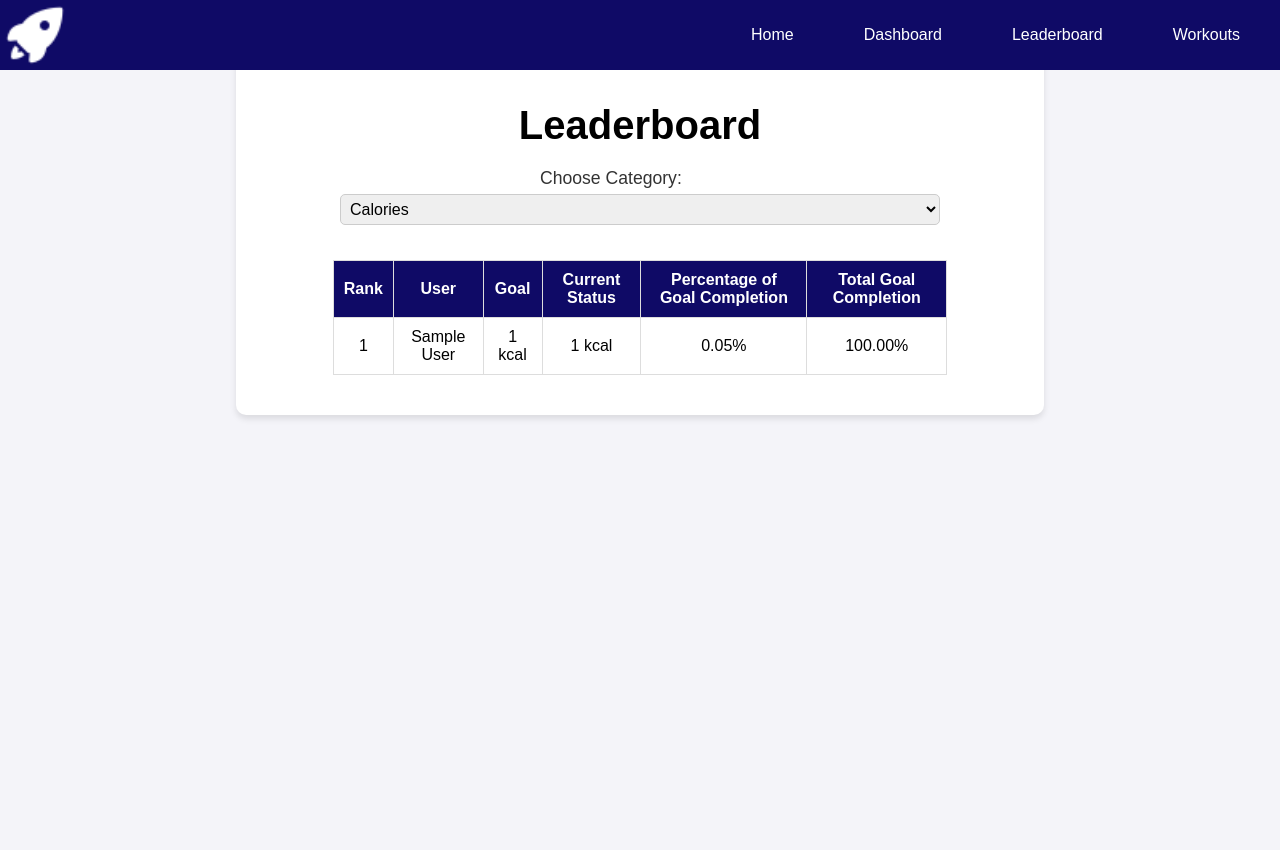
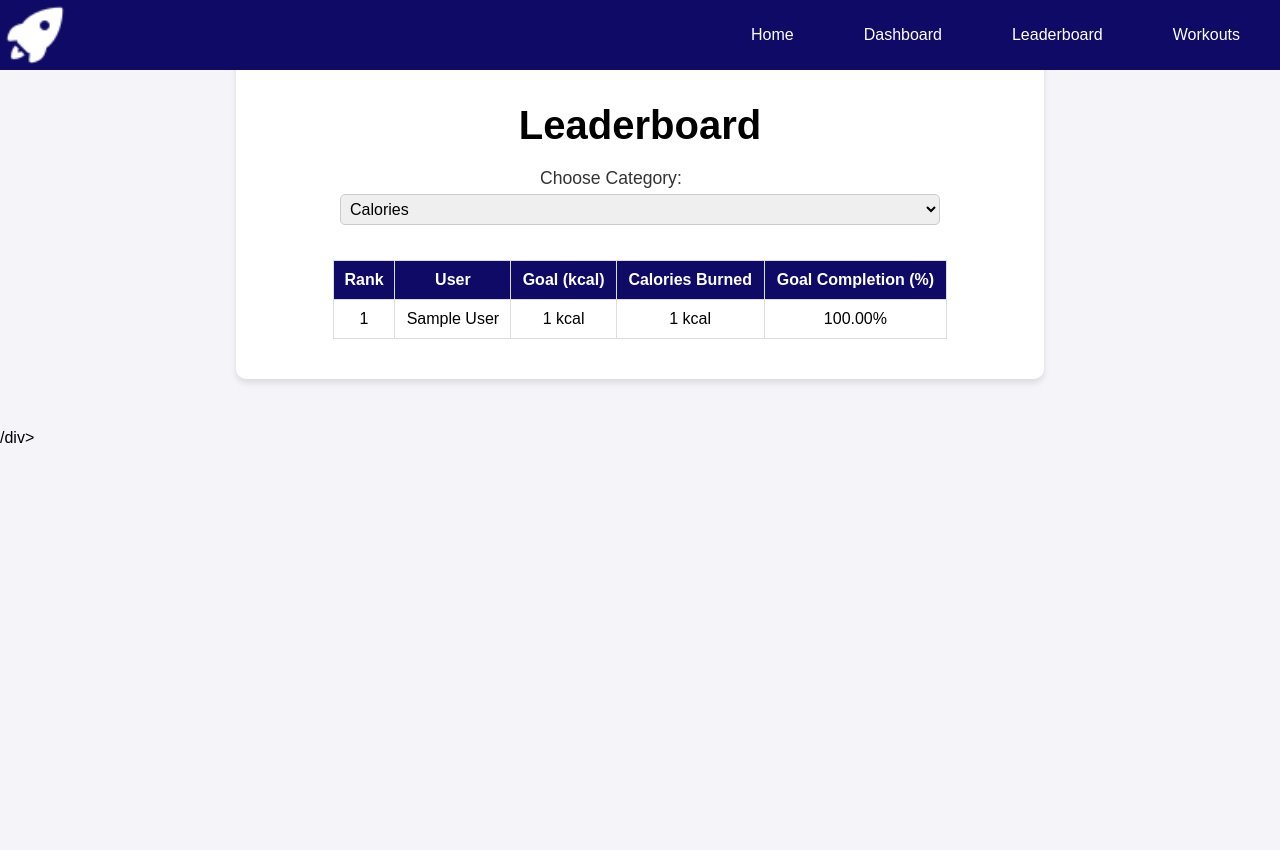
Before and after one commit to a-dandrea/missionCritical, a PHP site: page /leaderboard.php in a window 1280 px wide. Run offline with PHP 8.4, Linux system fonts and the light colour scheme; tables that the repository leaves empty hold one stand-in row (values such as "Sample post").

Commit message:
leaderboard update

```diff
--- a/frontend/leaderboard.php
+++ b/frontend/leaderboard.php
@@ -23,11 +23,11 @@ $sql = "
         u.goals,
         SUM(w.caloriesBurned) AS totalCaloriesBurned,
         SUM(w.duration) AS totalDuration,
-        ROUND((SUM(w.caloriesBurned) / u.goals) * 100, 2) AS totalGoalCompletion
+        IF(u.goals > 0, ROUND((SUM(w.caloriesBurned) / u.goals) * 100, 2), 0) AS goalCompletion
     FROM users u
     JOIN workouts w ON u.user_id = w.userID
     GROUP BY u.user_id
-    ORDER BY totalGoalCompletion DESC;
+    ORDER BY goalCompletion DESC;
 ";
 
 $stmt = $db->prepare($sql);
@@ -75,10 +75,9 @@ $stmt->execute();
                 <tr>
                     <th>Rank</th>
                     <th>User</th>
-                    <th>Goal</th>
-                    <th>Current Status</th>
-                    <th>Percentage of Goal Completion</th>
-                    <th>Total Goal Completion</th> <!-- New Column -->
+                    <th>Goal (kcal)</th>
+                    <th>Calories Burned</th>
+                    <th>Goal Completion (%)</th>
                 </tr>
             </thead>
             <tbody>
@@ -90,8 +89,7 @@ $stmt->execute();
                         <td>{$row['fullName']}</td>
                         <td>{$row['goals']} kcal</td>
                         <td>{$row['totalCaloriesBurned']} kcal</td>
-                        <td>" . round(($row['totalCaloriesBurned'] / 2000) * 100, 2) . "%</td>
-                        <td>{$row['totalGoalCompletion']}%</td> <!-- New Column -->
+                        <td>{$row['goalCompletion']}%</td>
                     </tr>";
                     $rank++;
                 }
@@ -103,3 +101,8 @@ $stmt->execute();
     <script src="assets/leaderboard.js" defer></script>
 </body>
 </html>
+/div>
+
+    <script src="assets/leaderboard.js" defer></script>
+</body>
+</html>
```
